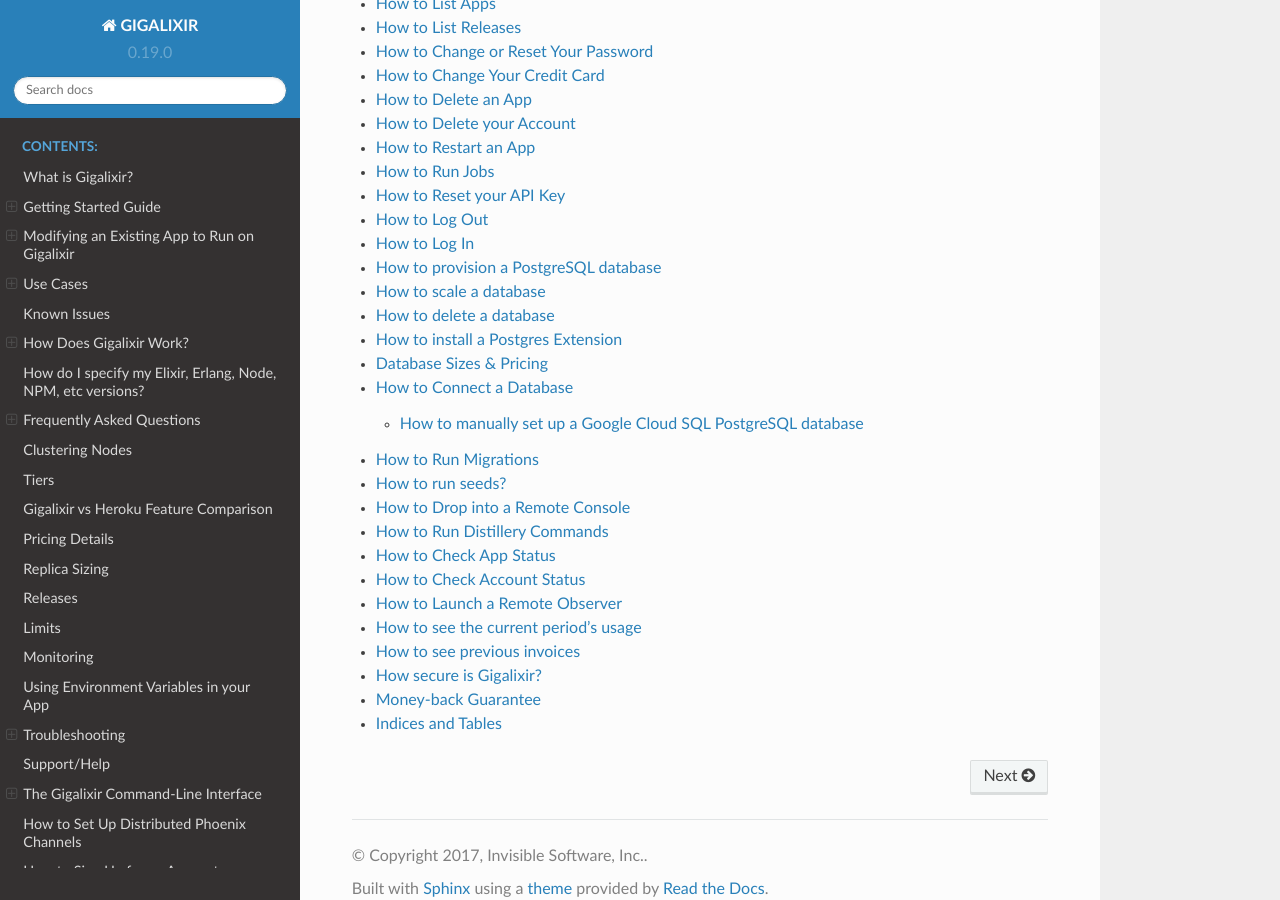
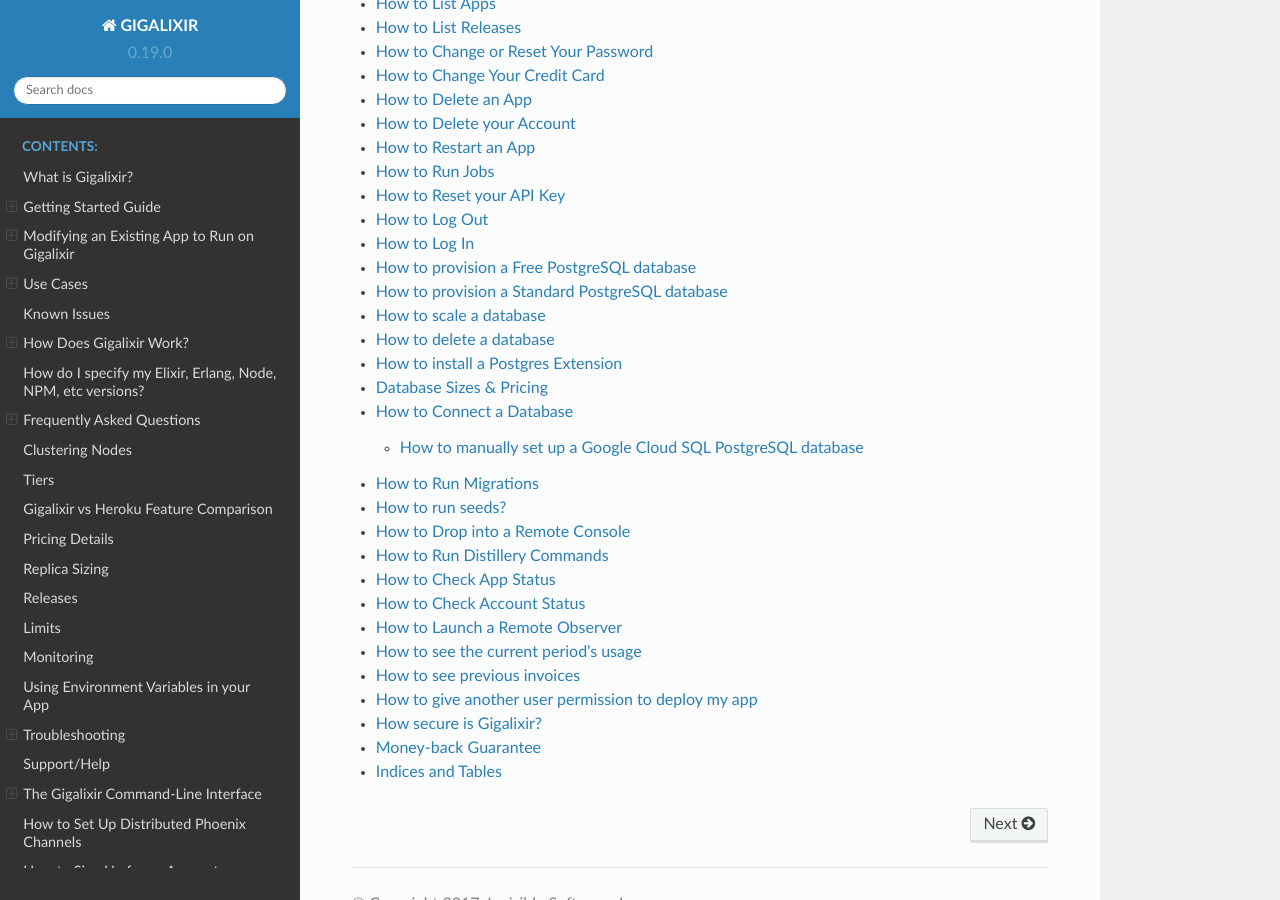
Before and after one commit to gigalixir/gigalixir-cli, a Sphinx documentation site: the page built from docs/source/index.rst, in a window 1280 px wide and 900 px high, scrolled down 2532 px. Built offline with Sphinx 7.4.7 and the Read the Docs theme 2.0.0, drawn with Linux system fonts in a browser that asks for light colours; part of the change alters nothing that is shown.

Commit message:
update database docs with new free tier.

```diff
--- a/docs/source/main.rst
+++ b/docs/source/main.rst
@@ -138,13 +138,13 @@ Your app does not have a database yet, let's create one.
 
 .. code-block:: bash
 
-    gigalixir create_database $APP_NAME
+    gigalixir create_free_database $APP_NAME
 
 This may take a few minutes to become :bash:`AVAILABLE`. Run this to check the status.
 
 .. code-block:: bash
 
-    gigalixir databases $APP_NAME
+    gigalixir free_databases $APP_NAME
 
 Once the database is created, verify your configuration includes a :bash:`DATABASE_URL` by running
 
@@ -252,7 +252,7 @@ Then add something like the following in :bash:`prod.exs`
 
 Important! Note the `server: true` above. That is required otherwise your app will not serve HTTP requests and will fail health checks.
 
-Replace :elixir:`:gigalixir_getting_started` and :elixir:`GigalixirGettingStarted` with your app name. You don't have to worry about setting your SECRET_KEY_BASE config because we generate one and set it for you. If you use a database, you'll have to set the DATABASE_URL yourself. You can do this by running the following, but you'll need to :ref:`install the CLI` and login. For more information on setting configs, see :ref:`configs`.
+Replace :elixir:`:gigalixir_getting_started` and :elixir:`GigalixirGettingStarted` with your app name, and take note that you need to keep the :elixir:`Web` suffix. You don't have to worry about setting your SECRET_KEY_BASE config because we generate one and set it for you. If you don't use a gigalixir managed postgres database, you'll have to set the DATABASE_URL yourself. You can do this by running the following, but you'll need to :ref:`install the CLI` and login. For more information on setting configs, see :ref:`configs`.
 
 .. code-block:: bash
 
@@ -286,7 +286,7 @@ and running it locally
 
 .. code-block:: bash
 
-    DATABASE_URL="postgres://user:pass@localhost:5432/foo" MY_HOSTNAME=example.com MY_COOKIE=secret REPLACE_OS_VARS=true MY_NODE_NAME=foo@127.0.0.1 PORT=4000 _build/prod/rel/gigalixir_getting_started/bin/gigalixir_getting_started foreground
+    DATABASE_URL="postgresql://user:pass@localhost:5432/foo" MY_HOSTNAME=example.com MY_COOKIE=secret REPLACE_OS_VARS=true MY_NODE_NAME=foo@127.0.0.1 PORT=4000 _build/prod/rel/gigalixir_getting_started/bin/gigalixir_getting_started foreground
 
 
 Don't forget to replace :bash:`gigalixir_getting_started` with your own app name. Also, change/add the environment variables as needed.
@@ -528,7 +528,7 @@ For example, Heroku restarts your app every 24 hours regardless of if it is heal
 
 Deis Workflow is also really great platform and is very similar to Heroku, except you run it your own infrastructure. Because Deis is open source and runs on Kubernetes, you *could* make modifications to support node clustering and remote observer, but they won't work out of the box and hot upgrades would require some fundamental changes to the way Deis was designed to work. Even so, you'd still have to spend a lot of time solving problems that Gigalixir has already figured out for you.
 
-On the other hand, Heroku and Deis are more mature products that have been around much longer. They have more features, but we are working hard to fill in the holes. Heroku and Deis also support languages other than Elixir. Heroku has a web interface, databases as a service, and tons of add-ons.
+On the other hand, Heroku and Deis are more mature products that have been around much longer. They have more features, but we are working hard to fill in the holes. Heroku and Deis also support languages other than Elixir.
 
 *I thought you weren't supposed to SSH into docker containers!?*
 ----------------------------------------------------------------
@@ -634,17 +634,17 @@ Gigalixir handles permissions so that you have access to Kubernetes endpoints an
 .. _`gigalixir-getting-started's rel/config.exs file`: https://github.com/gigalixir/gigalixir-getting-started/blob/master/rel/config.exs#L27
 .. _`gigalixir-run`: https://github.com/gigalixir/gigalixir-run
 
-.. _`pricing`:
+.. _`tiers`:
 
 Tiers
 =====
 
-Gigalixir offers 2 tiers of pricing. The free tier is free, but you are limited to 1 size 0.2 instance and 1 size 0.6 database. The database is also limited to 10,000 rows.
+Gigalixir offers 2 tiers of pricing. The free tier is free, but you are limited to 1 size 0.2 instance and 1 database.
 
 =======================  ========= =============
-Feature                  FREE Tier STANDARD Tier
+Instance Feature         FREE Tier STANDARD Tier
 =======================  ========= =============
-Zero-downtime deploy     YES       YES
+Zero-downtime deploys    YES       YES
 Websockets               YES       YES
 Automatic TLS            YES       YES
 Log Aggregation          YES       YES
@@ -656,10 +656,31 @@ No Daily Restarts        YES       YES
 Custom Domains           YES       YES
 Postgres-as-a-Service    YES       YES
 SSH Access               YES       YES
-Flexible Instance Sizes            YES
+Vertical Scaling                   YES
 Horizontal Scaling                 YES
 Clustering                         YES
+Multiple Apps                      YES
+Team Permissions                   YES
 =======================  ========= =============
+
+=======================  ========= =============
+Database Feature         FREE Tier STANDARD Tier
+=======================  ========= =============
+SSL Connections          YES       YES
+Data Import/Export       YES       YES
+Data Encryption                    YES
+Dedicated CPU                      YES*
+Dedicated Memory                   YES
+Dedicated Disk                     YES
+No Connection Limits               YES
+No Row Limits                      YES
+Backups                            YES
+Scalable                           YES
+Automatic Data Migration           YES
+Postgres Extensions                YES
+=======================  ========= =============
+
+* Only sizes 4 and above have dedicated CPU. See :ref:`database sizes`.
 
 .. _`gigalixir heroku feature comparison`:
 
@@ -692,11 +713,12 @@ Dedicated Instances
 Autoscaling                                                                                      YES
 =======================  =================== ======================= =========== =============== ==================
 
+.. _`pricing`:
 
 Pricing Details
 ===============
 
-In the free tier, everything is free. Once you upgrade to the standard tier, you pay $50 per GB-month of memory. CPU, bandwidth, and power are included. You get 1 CPU share per GB of memory. See :ref:`replica sizing`.
+In the free tier, everything is no-credit-card free. Once you upgrade to the standard tier, you pay $10 for every 200MB of memory per month. CPU, bandwidth, and power are free. You get 1 CPU share per GB of memory. See :ref:`replica sizing` for more.
 
 Every month after you sign up on the same day of the month, we calculate the number of replica-size-seconds used, multiply that by $0.00001866786, and charge your credit card.
 
@@ -814,7 +836,7 @@ First, try generating and running a Distillery release locally by running
 
     mix deps.get
     MIX_ENV=prod mix release --env=prod
-    DATABASE_URL="postgres://user:pass@localhost:5432/foo" MY_HOSTNAME=example.com MY_COOKIE=secret REPLACE_OS_VARS=true MY_NODE_NAME=foo@127.0.0.1 PORT=4000 _build/prod/rel/gigalixir_getting_started/bin/gigalixir_getting_started foreground
+    DATABASE_URL="postgresql://user:pass@localhost:5432/foo" MY_HOSTNAME=example.com MY_COOKIE=secret REPLACE_OS_VARS=true MY_NODE_NAME=foo@127.0.0.1 PORT=4000 _build/prod/rel/gigalixir_getting_started/bin/gigalixir_getting_started foreground
     curl localhost:4000
 
 Don't forget to replace :bash:`gigalixir_getting_started` with your own app name. Also, change/add the environment variables as needed.
@@ -1424,10 +1446,39 @@ How to Log In
 This modifies your ~/.netrc file so that future API requests will be authenticated. API keys expire after 365 days, but if you login again, you will automatically receive an we API key.
 
 
+.. _`provisioning free database`:
+
+How to provision a Free PostgreSQL database
+===========================================
+
+The following command will provision a free database for you and set your :bash:`DATABASE_URL` environment variable appropriately.
+
+.. code-block:: bash
+
+    gigalixir create_free_database $APP_NAME
+
+List databases by running
+
+.. code-block:: bash
+
+    gigalixir free_databases $APP_NAME
+
+Delete by running
+
+.. code-block:: bash
+
+    gigalixir delete_free_database $APP_NAME $DATABASE_ID
+
+You can only have one database per app because otherwise managing your :bash:`DATABASE_URL` variable would become trickier.
+
+In the free tier, the database is free, but it is really not suitable for production use. It is a multi-tenant postgres database cluster with shared CPU, memory, and disk. You are limited to 1 connection, 1,000 rows, and no backups. If you want to upgrade your database, you'll have to migrate the data yourself. For a complete feature comparison see :ref:`tiers`.
+
+For information on upgrading your account, see :ref:`upgrade account`.
+
 .. _`provisioning database`:
 
-How to provision a PostgreSQL database
-======================================
+How to provision a Standard PostgreSQL database
+===============================================
 
 The following command will provision a database for you and set your :bash:`DATABASE_URL` environment variable appropriately.
 
@@ -1444,8 +1495,6 @@ It takes a few minutes to provision. You can check the status by running
 You can only have one database per app because otherwise managing your :bash:`DATABASE_URL` variable would become trickier.
 
 Under the hood, we use Google's Cloud SQL which provides reliability, security, and automatic backups. For more information, see `Google Cloud SQL for PostgreSQL Documentation`_.
-
-If you are on the free tier, you will be limited to 10,000 rows. For information on upgrading your account, see :ref:`upgrade account`.
 
 .. _`Google Cloud SQL for PostgreSQL Documentation`: https://cloud.google.com/sql/docs/postgres/
 
@@ -1483,17 +1532,9 @@ First, make sure Google Cloud SQL supports your extension by checking `their lis
 Database Sizes & Pricing
 ========================
 
-Database sizes are defined as a single number for simplicity. The number defines how many GBs of memory your database will have. Supported sizes include 0.6, 1.7, 4, 8, 16, 32, 64, and 128. Sizes 0.6 and 1.7 share CPU with other databases. All other sizes have dedicated CPU, 1 CPU for every 4 GB of memory. For example, size 4 has 1 dedicated CPU and size 64 has 16 dedicated CPUs. All databases start with 10 GB disk and increase automatically as needed. We currently do not set a limit for disk size, but we probably will later.
-
-In the free tier, you get a size 0.6 database for free, but it is limited to 10,000 rows.
-
-====  =============
-Size  Price / Month
-====  =============
-0.6   FREE
-====  =============
-
-Once you upgrade to the standard tier, the pricing is as follows.
+In the free tier, the database is free, but it is really not suitable for production use. It is a multi-tenant postgres database cluster with shared CPU, memory, and disk. You are limited to 1 connection, 1,000 rows, and no backups. If you want to upgrade your database, you'll have to migrate the data yourself. For a complete feature comparison see :ref:`tiers`.
+
+In the standard tier, database sizes are defined as a single number for simplicity. The number defines how many GBs of memory your database will have. Supported sizes include 0.6, 1.7, 4, 8, 16, 32, 64, and 128. Sizes 0.6 and 1.7 share CPU with other databases. All other sizes have dedicated CPU, 1 CPU for every 4 GB of memory. For example, size 4 has 1 dedicated CPU and size 64 has 16 dedicated CPUs. All databases start with 10 GB disk and increase automatically as needed. We currently do not set a limit for disk size, but we probably will later.
 
 ====  =============
 Size  Price / Month
@@ -1510,6 +1551,8 @@ Size  Price / Month
 
 Prices are prorated to the second.
 
+For more, see :ref:`provisioning database` and :ref:`provisioning free database`.
+
 .. _`connect-database`:
 
 How to Connect a Database
@@ -1730,6 +1773,21 @@ To see all your previous period's invoices, run
     gigalixir invoices
 
 .. _`money back guarantee`:
+
+How to give another user permission to deploy my app
+====================================================
+
+.. code-block:: bash
+
+    gigalixir add_permission $APP_NAME $USER_EMAIL
+
+.. code-block:: bash
+
+    gigalixir permissions $APP_NAME
+
+.. code-block:: bash
+
+    gigalixir delete_permission $APP_NAME $USER_EMAIL
 
 How secure is Gigalixir?
 ========================
```
